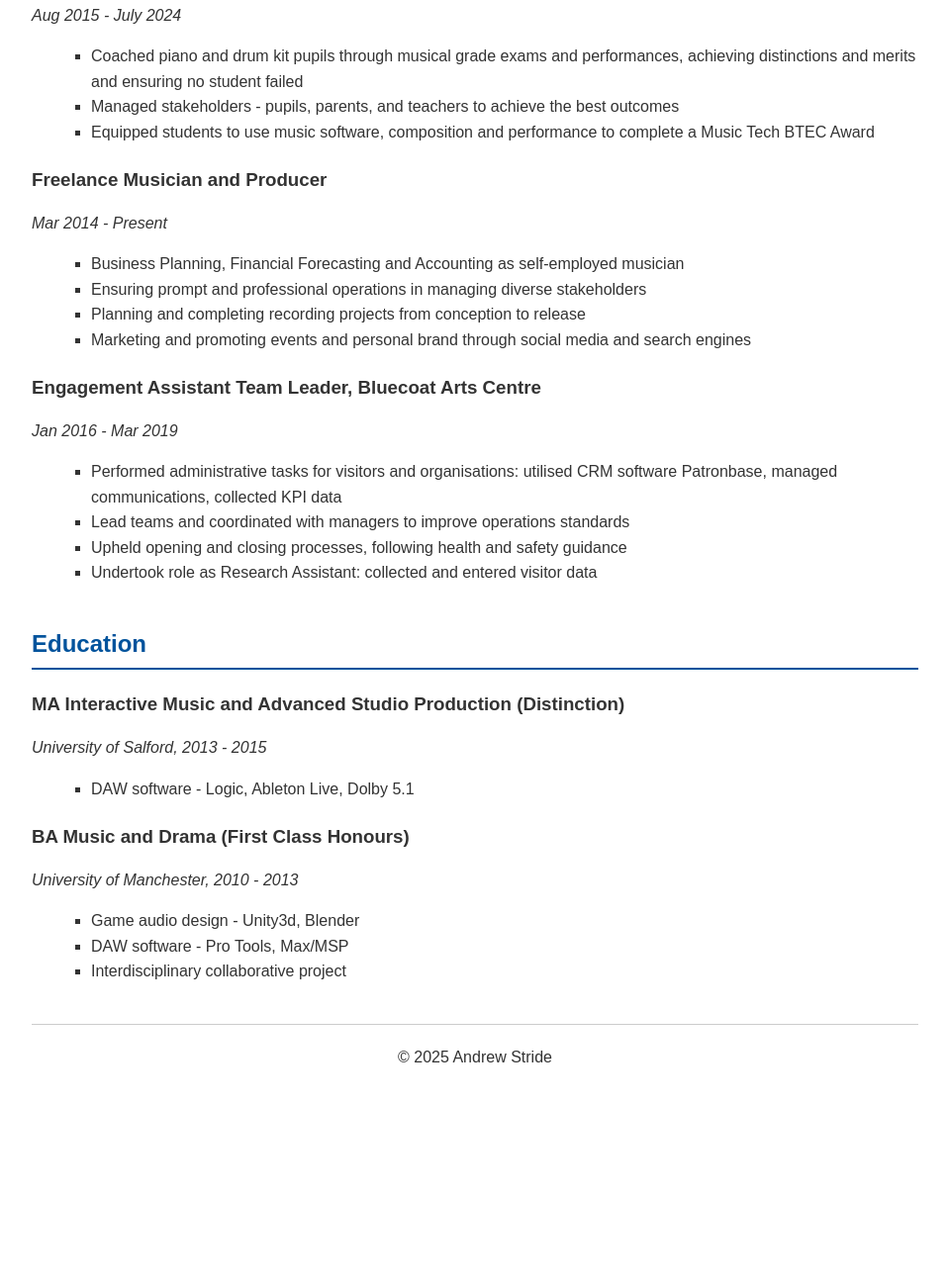
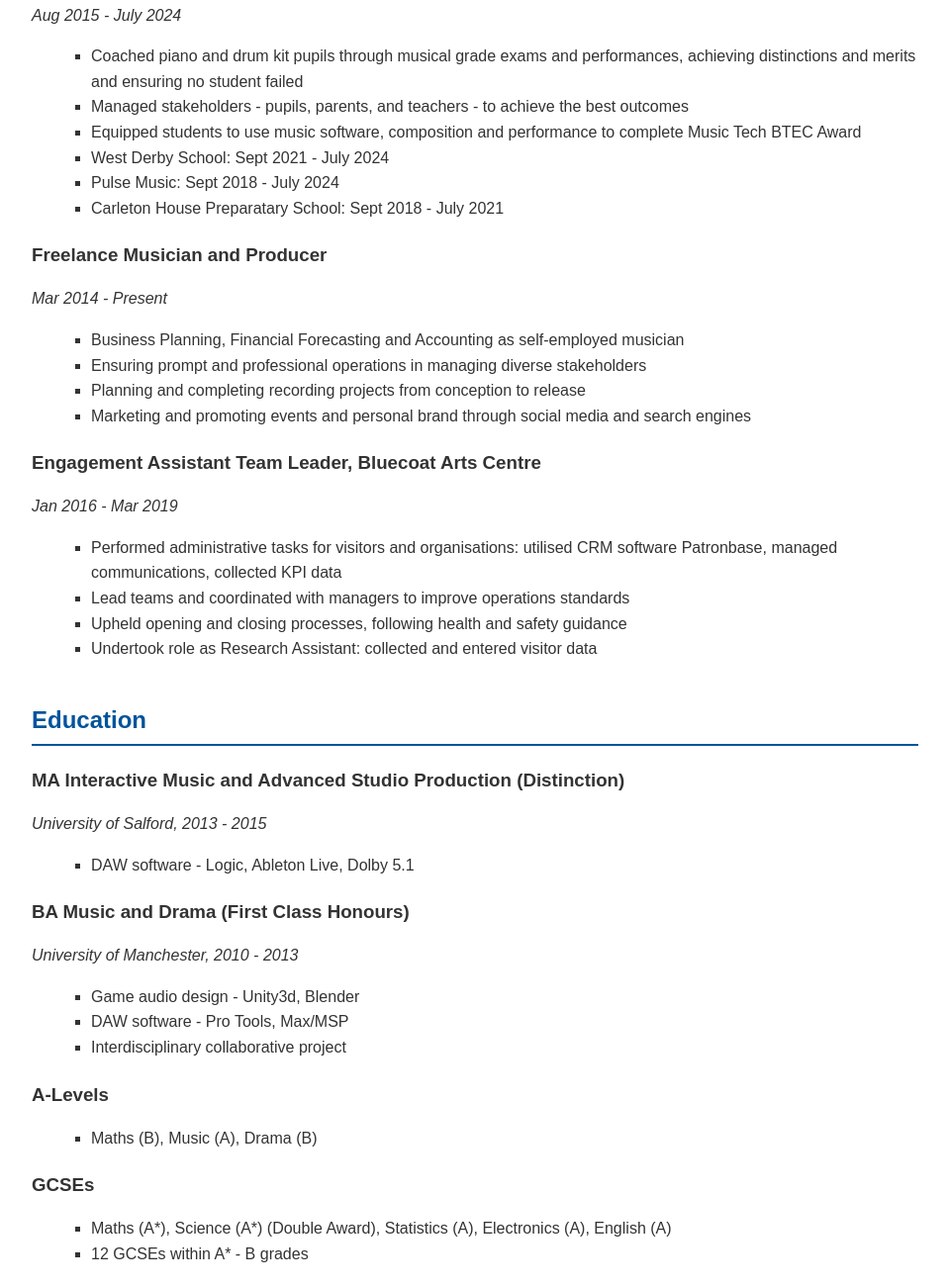
Before and after one commit to andrewstride/website, a plain HTML site: page index.html in a window 1280 px wide. Shown: the part 1459-2760 px from the top of the page at 99% size, without its empty margins (160-1119 px from the left). Before the commit the page ends 2556 px from the top, so only its background shows below. Drawn offline with Linux system fonts and the light colour scheme.

Commit message:
tweak cv

```diff
--- a/index.html
+++ b/index.html
@@ -12,12 +12,8 @@
             <div class="text-content">
                 <h1>Andrew Stride</h1>
                 <p>Data Engineer</p>
-                <a href="https://www.linkedin.com/in/-andrew-stride-/">
-                    <img src="images/16-linkedin.png" alt="Andrew Stride LinkedIn Profile" class="greyscale-logo">
-                </a>
-                <a href="https://github.com/andrewstride">
-                    <img src="images/github logo.png" alt="Andrew Stride GitHub Profile" class="greyscale-logo">
-                </a>
+                <a href="https://www.linkedin.com/in/-andrew-stride-/"><img src="images/16-linkedin.png" alt="Andrew Stride LinkedIn Profile" class="greyscale-logo"></a>
+                <a href="https://github.com/andrewstride"><img src="images/github logo.png" alt="Andrew Stride GitHub Profile" class="greyscale-logo"></a>
             </div>
             </div>
     </header>
@@ -64,9 +60,12 @@
         <p><em>Aug 2015 - July 2024</em></p>
         <ul>
             <li>Coached piano and drum kit pupils through musical grade exams and performances, achieving distinctions and merits and ensuring no student failed</li>
-            <li>Managed stakeholders - pupils, parents, and teachers to achieve the best outcomes</li>
-            <li>Equipped students to use music software, composition and performance to complete a
+            <li>Managed stakeholders - pupils, parents, and teachers - to achieve the best outcomes</li>
+            <li>Equipped students to use music software, composition and performance to complete
                 Music Tech BTEC Award</li>
+            <li>West Derby School: Sept 2021 - July 2024</li>
+            <li>Pulse Music: Sept 2018 - July 2024</li>
+            <li>Carleton House Preparatary School: Sept 2018 - July 2021</li>
         </ul>
         <h3>Freelance Musician and Producer</h3>
         <p><em>Mar 2014 - Present</em></p>
@@ -101,6 +100,17 @@
             <li>DAW software - Pro Tools, Max/MSP</li>
             <li>Interdisciplinary collaborative project</li>
         </ul>
+
+        <h3>A-Levels</h3>
+        <ul>
+            <li>Maths (B), Music (A), Drama (B)</li>
+        </ul>
+
+        <h3>GCSEs</h3>
+        <ul>
+            <li>Maths (A*), Science (A*) (Double Award), Statistics (A), Electronics (A), English (A)</li>
+            <li>12 GCSEs within A* - B grades</li>
+        </ul>
     </section>
 
 
```
